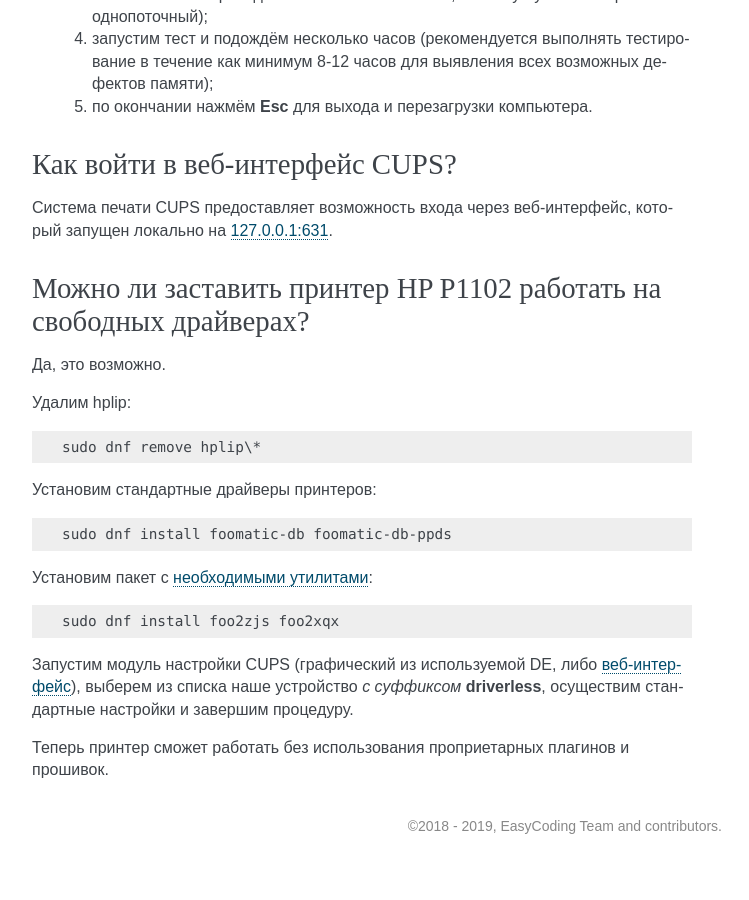
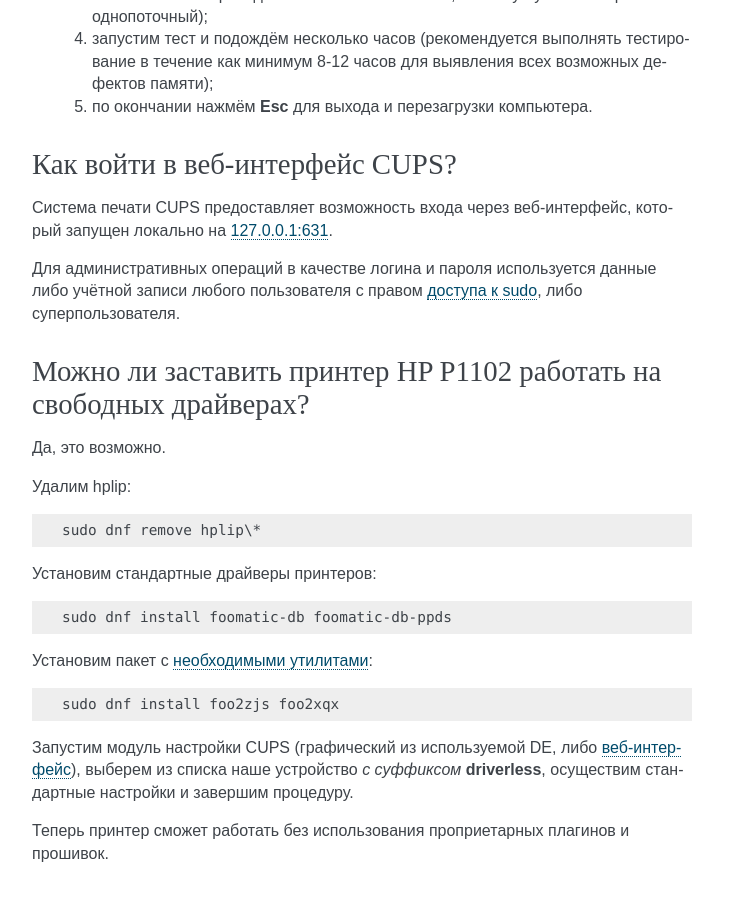
Before and after one commit to RussianFedora/FAQ, a Sphinx documentation site: the page built from source/hardware.rst, in a window 1280 px wide and 900 px high, scrolled down 18279 px. Shown: the whole window, without its empty margins (388-1137 px from the left). Built offline with Sphinx 7.4.7, drawn with Linux system fonts in a browser that asks for light colours; before the commit the page ends 19143 px from its top, so only the background shows below that.

Commit message:
Added more useful information to CUPS question.

```diff
--- a/source/hardware.rst
+++ b/source/hardware.rst
@@ -1018,6 +1018,8 @@
 
 Система печати CUPS предоставляет возможность входа через веб-интерфейс, который запущен локально на `127.0.0.1:631 <http://127.0.0.1:631/>`__.
 
+Для административных операций в качестве логина и пароля используется данные либо учётной записи любого пользователя с правом :ref:`доступа к sudo <sudo-access>`, либо суперпользователя.
+
 .. index:: printer, printing, hp, p1102, cups
 .. _hp1102-drivers:
 
```
